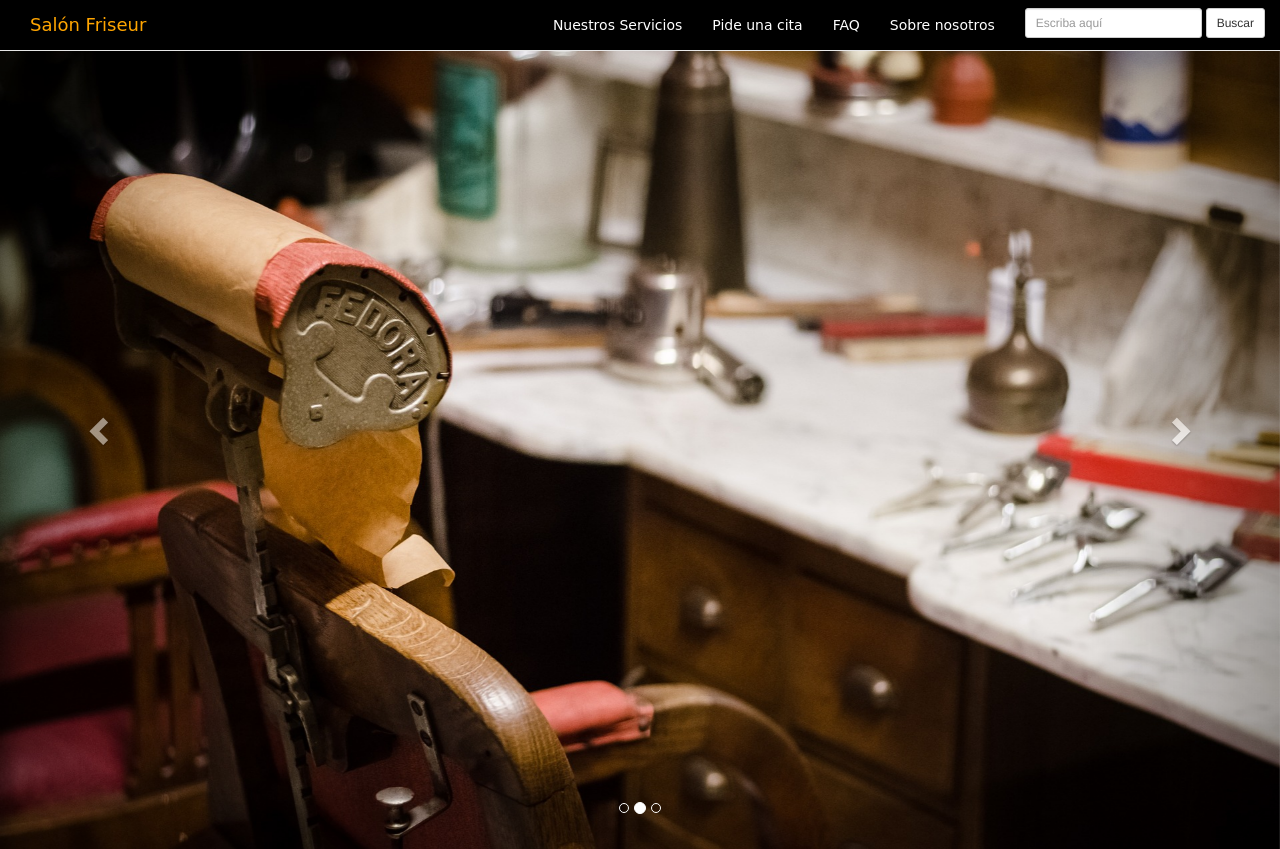
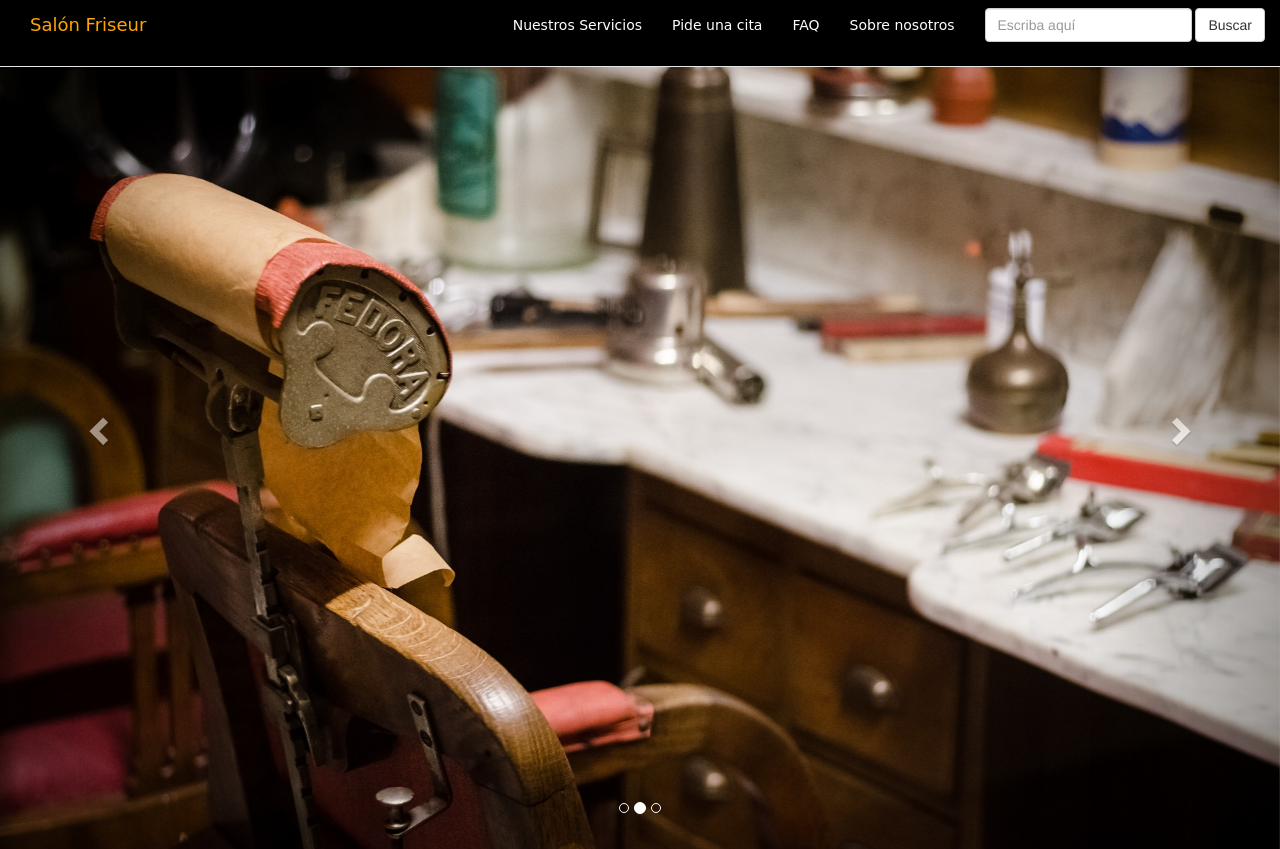
Before and after one commit to Francisco-Mayorga/bootstrap, a plain HTML site: page salón friseur/index.html in a window 1280 px wide. Shown: the top 849 px of the page. Drawn offline with nearby package versions, Linux system fonts and the light colour scheme; a web font is replaced by a local one.

Commit message:
Add files via upload
buscador alineado

```diff
--- a/salón friseur/css/style.css
+++ b/salón friseur/css/style.css
@@ -5,7 +5,6 @@ nav.navbar.navbar-default.navbar-fixed-top {
 
 nav.navbar.navbar-default.navbar-fixed-top a {
   color: white;
-  text-shadow: 2px 2px 4px black;
   font-family: 'Merienda One', cursive;
 }
 
@@ -61,6 +60,10 @@ td {
 
 #servicios button:hover {
   border: 1px black solid;
+}
+
+button.btn.btn-default.btn-sm {
+    margin-bottom: 15px;
 }
 
 #cita {
--- a/salón friseur/index.html
+++ b/salón friseur/index.html
@@ -50,11 +50,11 @@
           <li><a href="#faq">FAQ</a></li>
           <li><a href="#Mymodal" data-toggle="modal" data-target="#myModal">Sobre nosotros</a></li>
           <li>
-            <form class="navbar-form navbar-right" role="search">
-              <div class="form-group form-group-sm">
-                <input type="text" class="form-control" placeholder="Escriba aquí">
+            <form class="navbar-form navbar" role="search">
+              <div class="form-group">
+                <input type="text" class="form-control form-control" placeholder="Escriba aquí">
               </div>
-              <button type="submit" class="btn btn-default btn-sm">Buscar</button>
+              <button type="submit" class="btn btn-default">Buscar</button>
             </form>
           </li>
         </ul>
```
